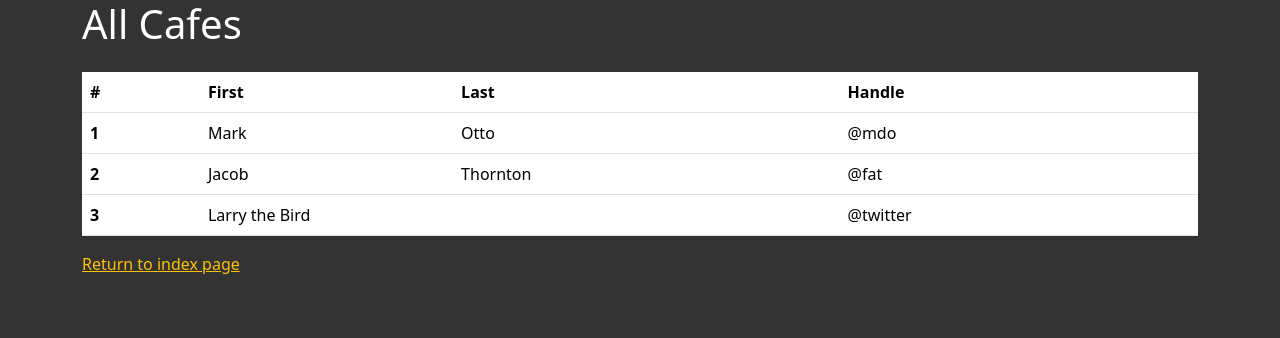
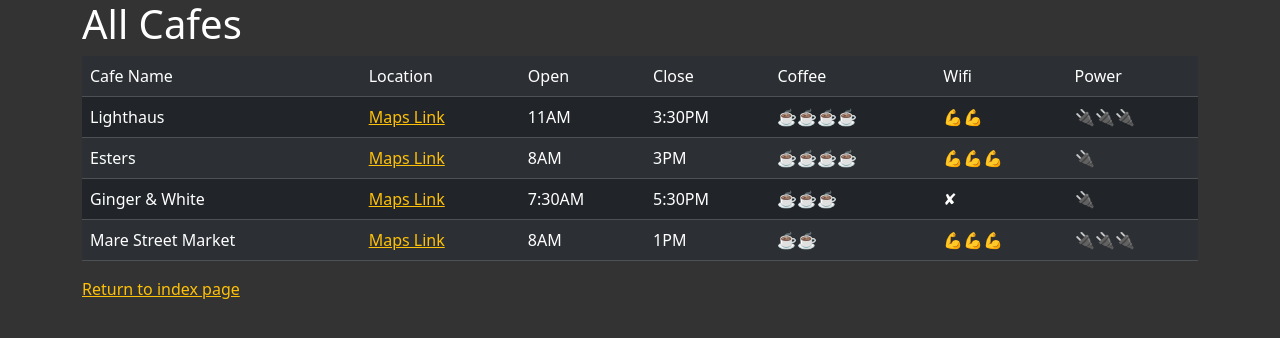
Before and after one commit to richfjiq/100-days-python, a Flask app: page /cafes in a window 1280 px wide. Shown: the top 338 px of the page. Run offline with Flask 3, Linux system fonts and the light colour scheme; some libraries are stand-ins or nearby versions.

Commit message:
day-62 - Flask, WTForms, Bootstrap and CSV: renders cafes table

```diff
--- a/day-62/templates/cafes.html
+++ b/day-62/templates/cafes.html
@@ -10,38 +10,27 @@ content %}
         <!-- This is where you will write the code to render a Bootstrap
           Table that contains all the information from the
           cafe-data.csv file. -->
-        <table class="table">
-          <thead>
-            <tr>
-              <th scope="col">#</th>
-              <th scope="col">First</th>
-              <th scope="col">Last</th>
-              <th scope="col">Handle</th>
-            </tr>
-          </thead>
-          <tbody>
-            <tr>
-              <th scope="row">1</th>
-              <td>Mark</td>
-              <td>Otto</td>
-              <td>@mdo</td>
-            </tr>
-            <tr>
-              <th scope="row">2</th>
-              <td>Jacob</td>
-              <td>Thornton</td>
-              <td>@fat</td>
-            </tr>
-            <tr>
-              <th scope="row">3</th>
-              <td colspan="2">Larry the Bird</td>
-              <td>@twitter</td>
-            </tr>
-          </tbody>
-        </table>
+        {% for row in cafes %}
+        <tr>
+          {% for col in row %}
+            {% if 'https' in col %}
+              <td>
+                <a
+                  target="_blank"
+                  href="{{ col }}"
+                >
+                  Maps Link
+                </a>
+              </td>
+            {% else %}
+              <td>{{ col }}</td>
+            {% endif %}
+          {% endfor %}
+        </tr>
+        {% endfor %}
       </table>
 
-      <p><a href="#">Return to index page</a></p>
+      <p><a href="{{ url_for('home') }}">Return to index page</a></p>
     </div>
   </div>
 </div>
```
